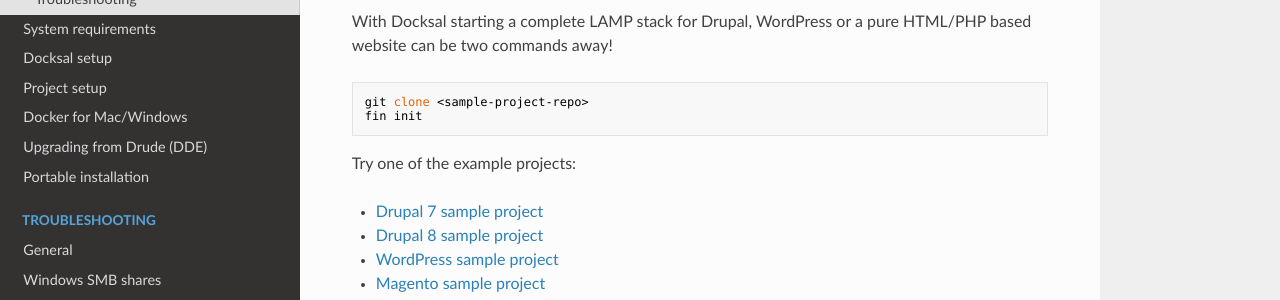
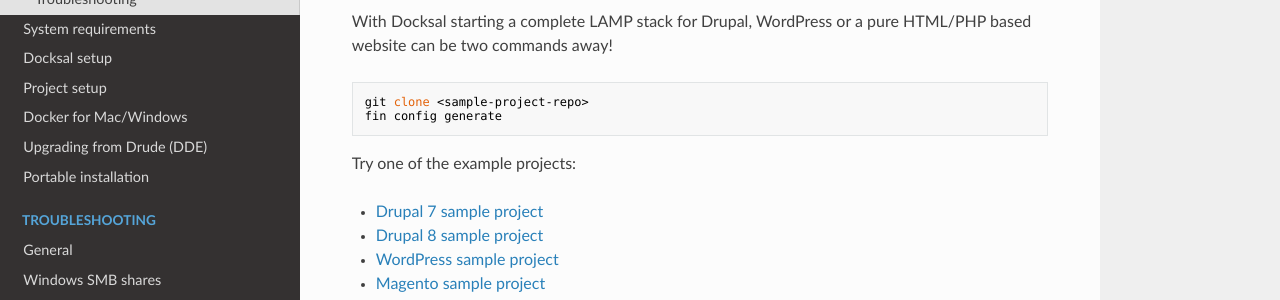
Before and after one commit to docksal/docksal, an MkDocs documentation site: the page built from docs/getting-started/setup.md, in a window 1280 px wide and 900 px high, scrolled down 318 px. Shown: the part 165-465 px from the top of the window. Built offline with MkDocs 1.6.1, drawn with Linux system fonts in a browser that asks for light colours; nearby versions of some CDN libraries; old or Windows-style settings are respelled for this version of MkDocs.

Commit message:
Update getting started guide
Just started using docksal today, but it looks like "fin init" has been replaced by "fin config generate"

````diff
--- a/docs/getting-started/setup.md
+++ b/docs/getting-started/setup.md
@@ -19,7 +19,7 @@ With Docksal starting a complete LAMP stack for Drupal, WordPress or a pure HTML
 
 ```bash
 git clone <sample-project-repo>
-fin init
+fin config generate
 ```
 
 Try one of the example projects:
````
